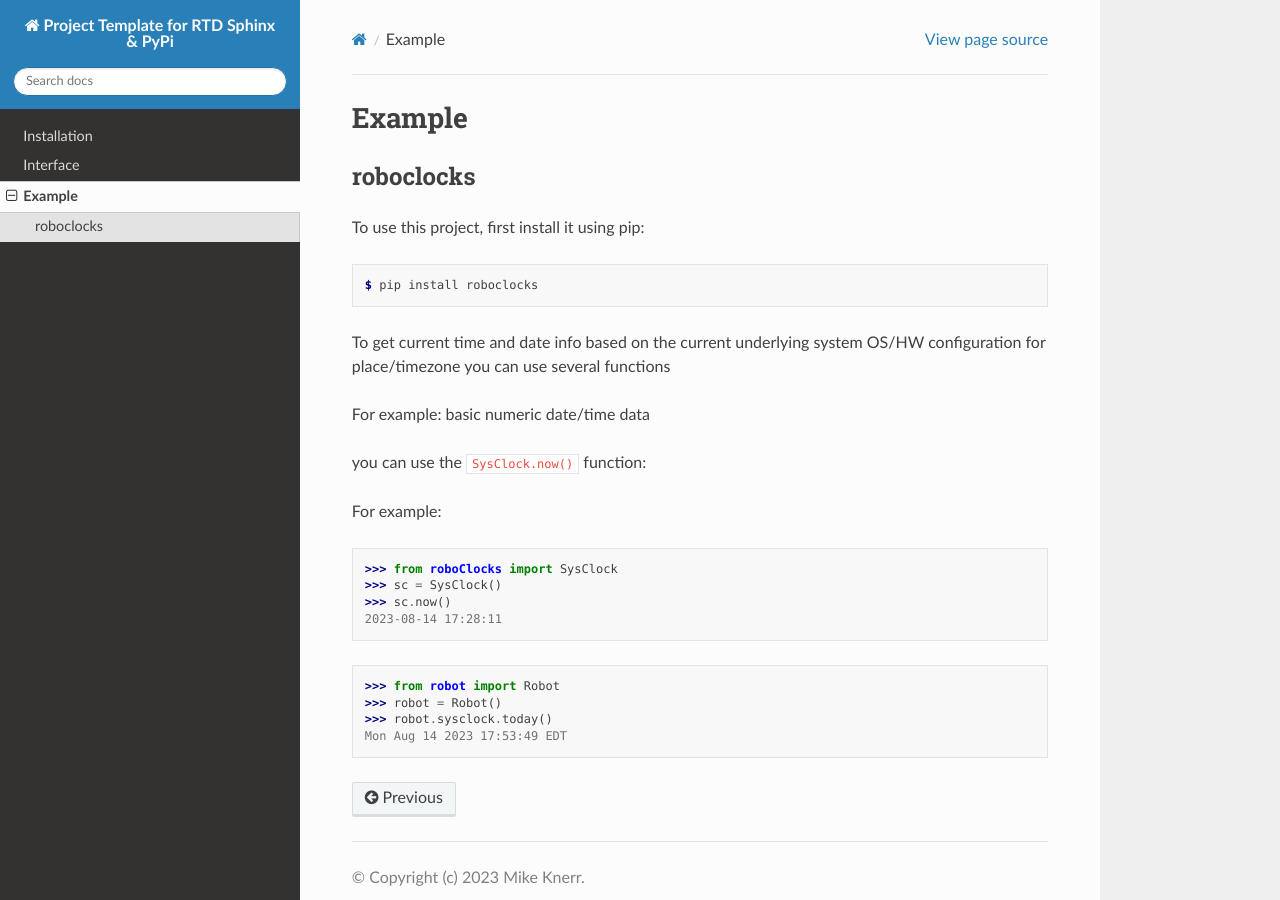
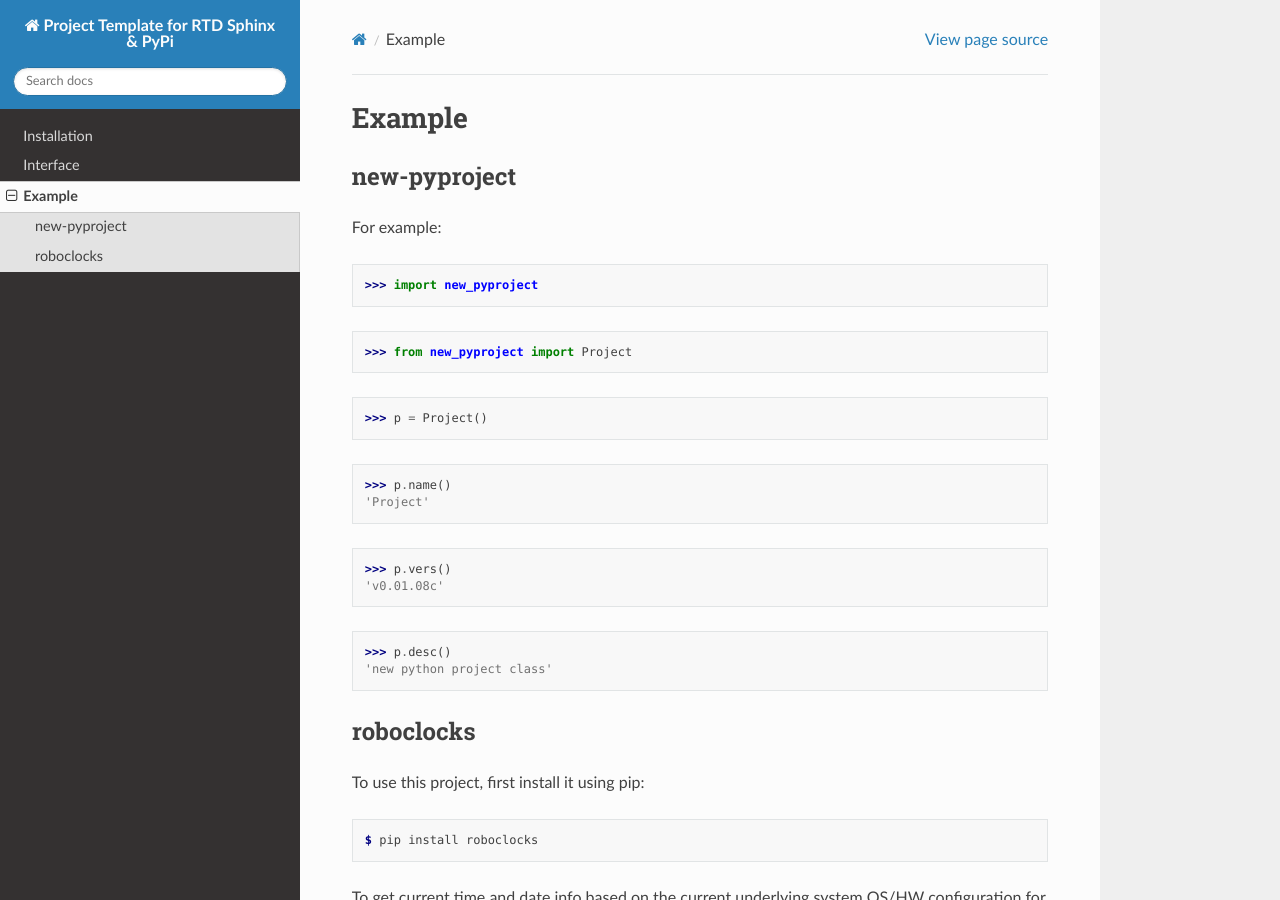
Before and after one commit to mkner/robo-pid, a Sphinx documentation site: the page built from docs/examples.rst, in a window 1280 px wide and 900 px high. Built offline with Sphinx 7.4.7 and the Read the Docs theme 2.0.0, drawn with Linux system fonts in a browser that asks for light colours.

Commit message:
Update examples.rst

```diff
--- a/docs/examples.rst
+++ b/docs/examples.rst
@@ -2,6 +2,29 @@
 
 Example
 -------
+
+new-pyproject
+*************
+
+For example:
+
+>>> import new_pyproject
+
+>>> from new_pyproject import Project
+
+>>> p = Project()
+
+>>> p.name()
+'Project'
+
+>>> p.vers()
+'v0.01.08c'
+
+>>> p.desc()
+'new python project class'
+
+
+
 
 roboclocks
 **********
```
